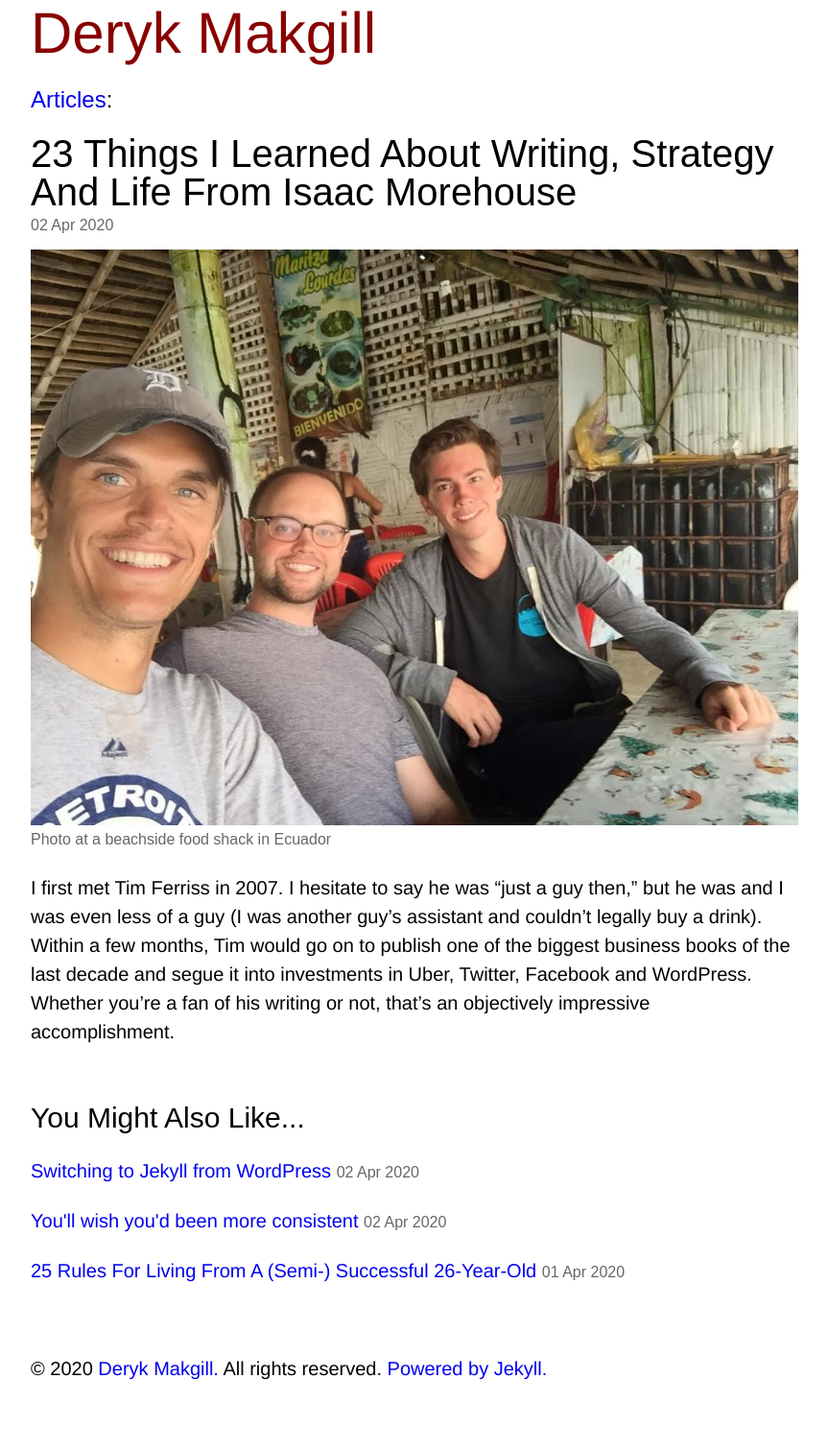
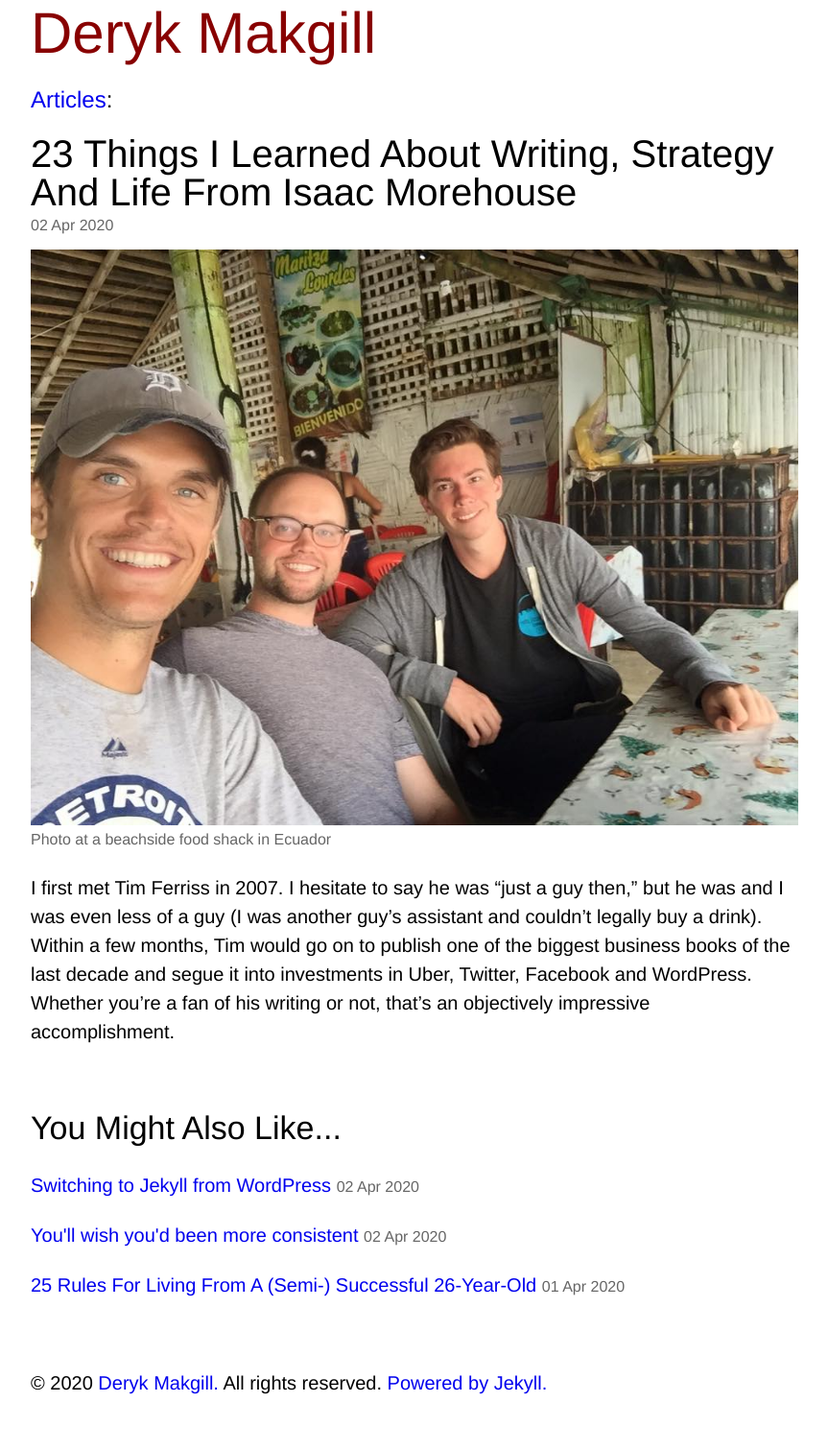
Before and after one commit to derykmakgill/vm, a Jekyll site: the page built from _posts/2020-04-02-isaac.md, in a window 1280 px wide. Shown: the whole page at 96% size, without its empty margins (208-1071 px from the left). Built offline with Jekyll 4.4.1, drawn with Linux system fonts in a browser that asks for light colours; some web fonts are replaced.

Commit message:
Update default.html

```diff
--- a/_layouts/default.html
+++ b/_layouts/default.html
@@ -61,17 +61,17 @@
 	color:#000;
 }
 h1,h2,h3,dt,small,.small,footer,label,cite,div.blogparent,input[type="submit"]{
-	font-family: "inter ui", sans-serif;
+	font-family: helvetica neue, "inter ui", sans-serif;
 	font-weight:500;
 	font-style:normal
 }
 span.url {
-	font-family:"inter ui" ,serif;
+	font-family: helvetica neue, "inter ui" ,serif;
 }
 small,.small,footer{
 	font-size:0.8em;
 	color:#666;
-	font-family: "inter ui" sans-serif;
+	font-family: helevetica neue, "inter ui" sans-serif;
 }
 h1,h2,h3,label{
 	line-height:1em
@@ -79,6 +79,10 @@
 h1{
 	font-size:2em
 }
+h2{
+	font-size:1.7em;
+	}
+
 h2 a{
 	color:#000;
 	text-decoration: none;
```
